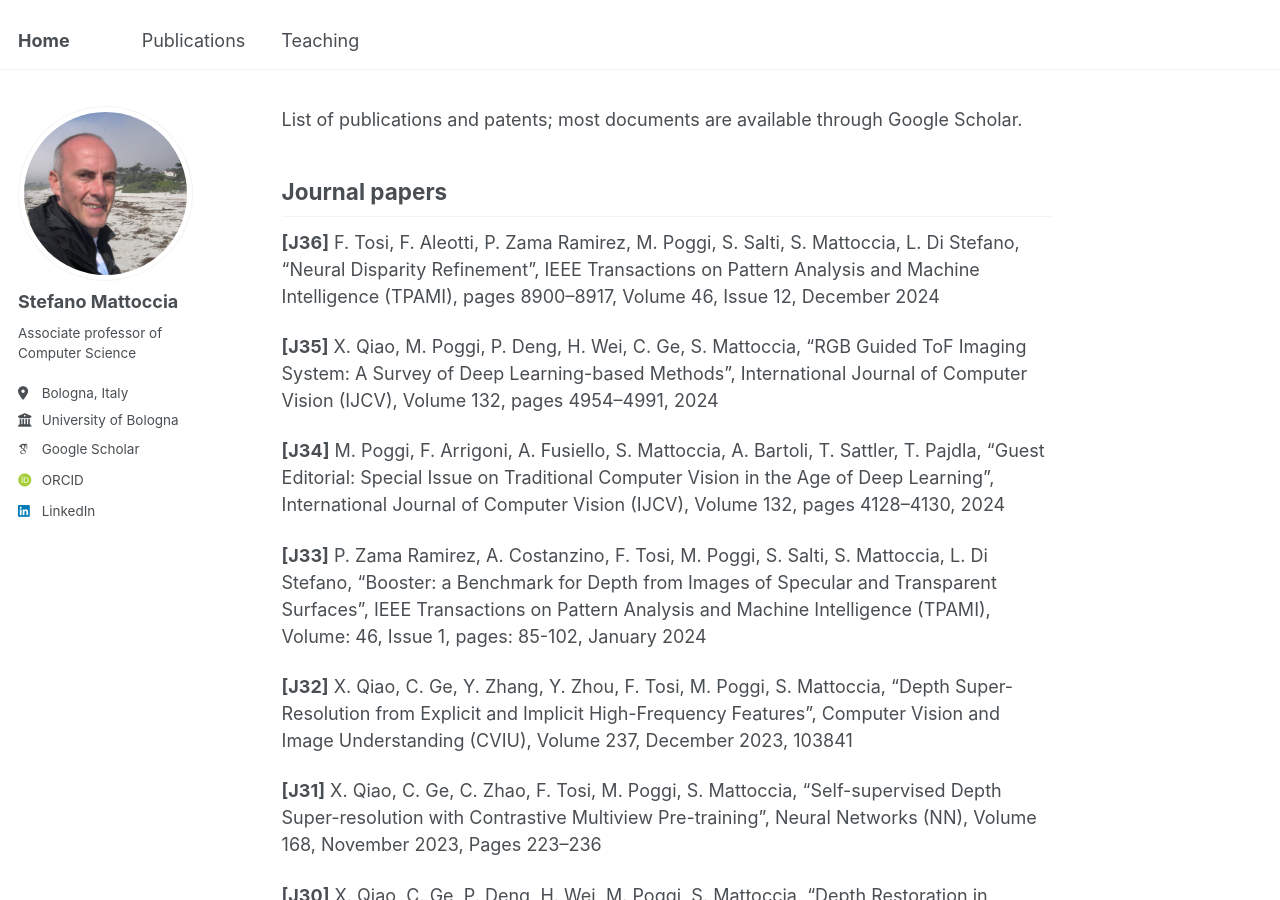
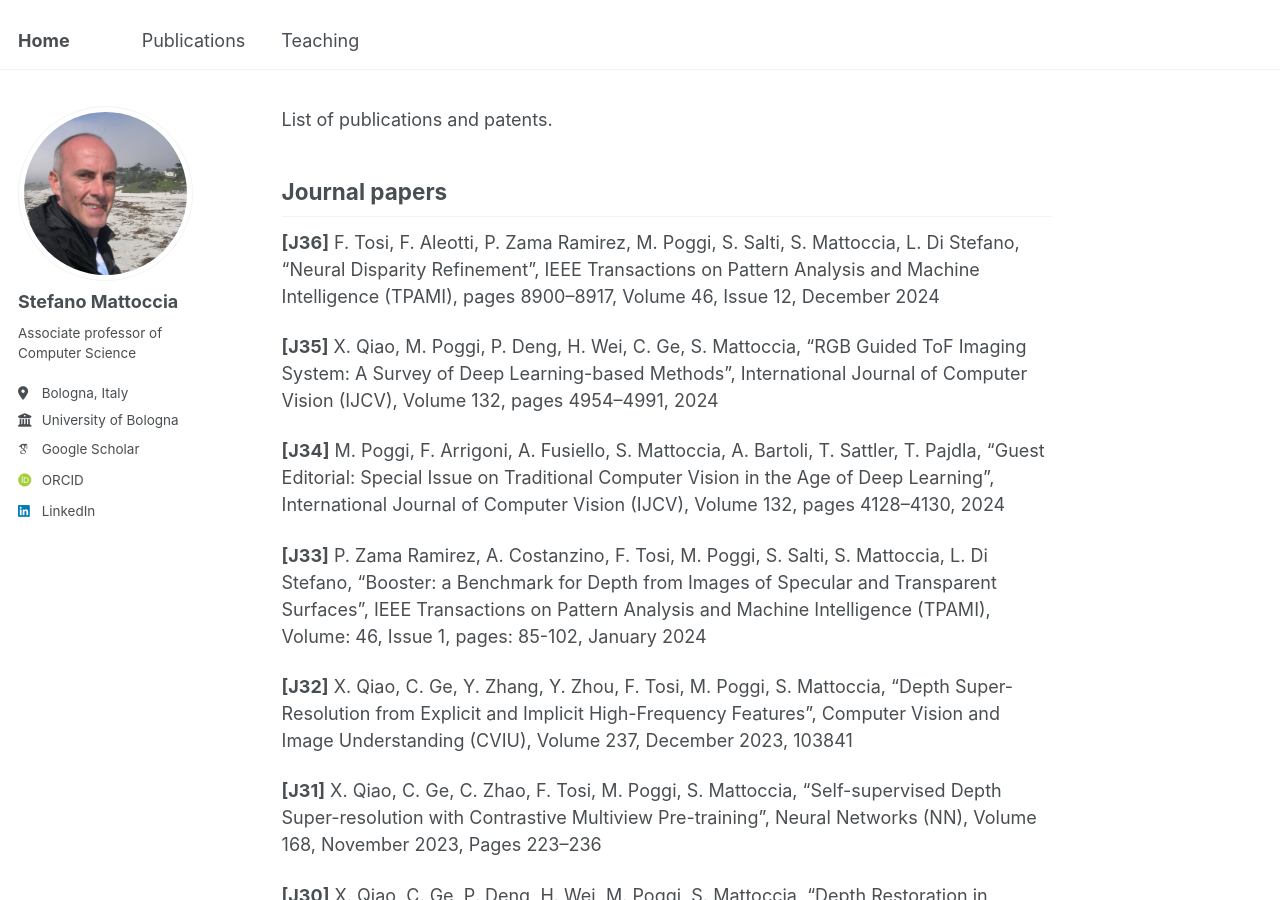
Before and after one commit to stefanomattoccia/stefanomattoccia.github.io, a Jekyll site: the page built from _pages/publications.md, in a window 1280 px wide and 900 px high. Built offline with Jekyll 4.4.1, drawn with Linux system fonts in a browser that asks for light colours; some web fonts are replaced.

Commit message:
Update publications.md

```diff
--- a/_pages/publications.md
+++ b/_pages/publications.md
@@ -7,7 +7,7 @@ redirect_from:
   - /publications.html
 ---
 
-List of publications and patents; most documents are available through Google Scholar.
+List of publications and patents.
 
 Journal papers
 ------
```
